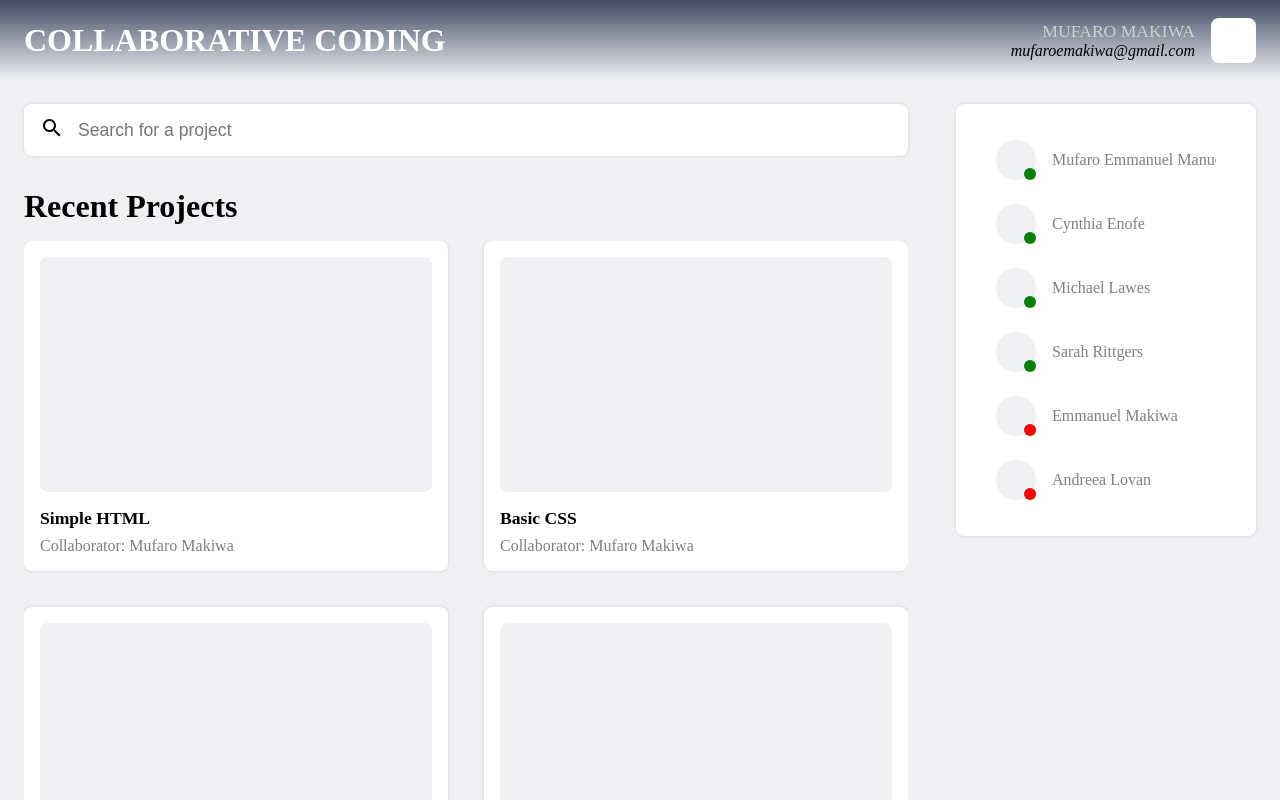
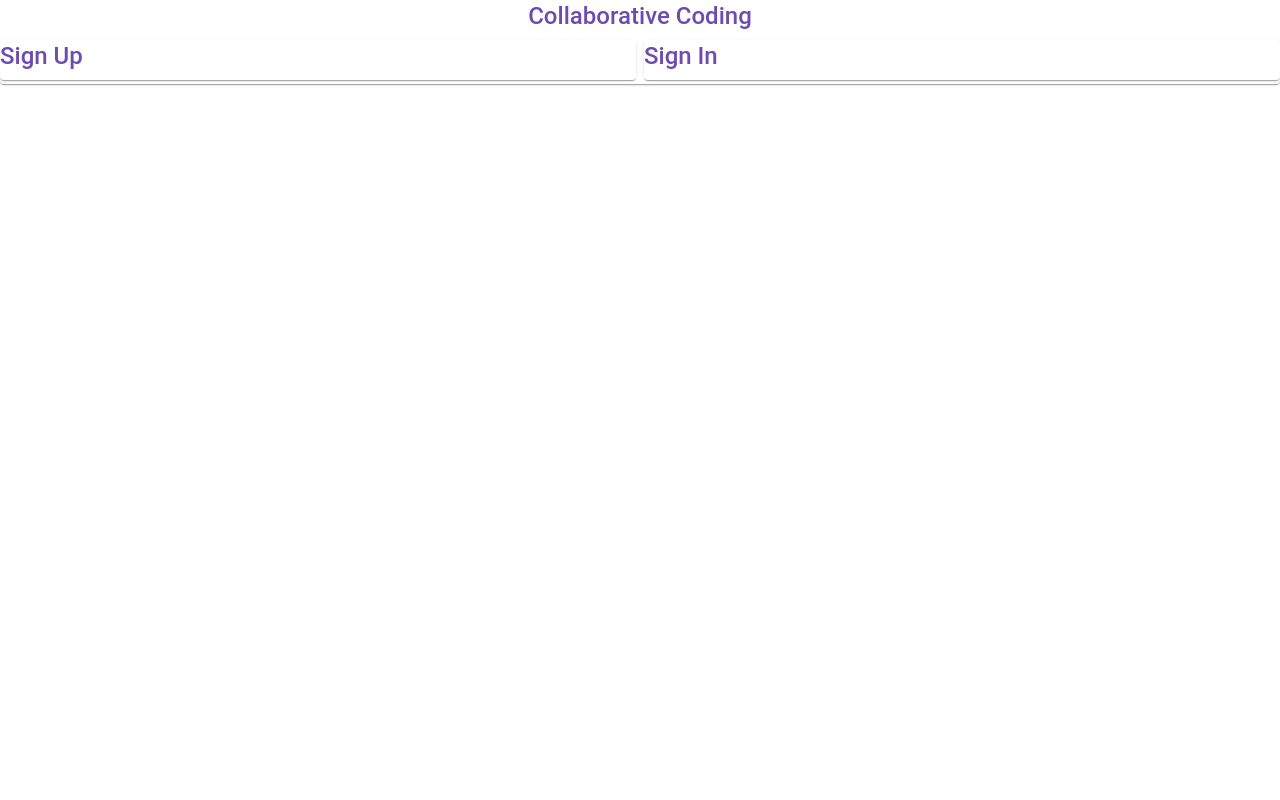
Before and after one commit to sarahrittgers26/sps-2021-team-18, a React (Create React App) app: page /#/ in a window 1280 px wide. Shown: the top 800 px of the page. Built offline with nearby package versions, Linux system fonts and the light colour scheme.

Commit message:
Updates routes in App.js

```diff
--- a/src/main/webapp/App.js
+++ b/src/main/webapp/App.js
@@ -13,11 +13,9 @@ function App() {
   return (
     <ThemeProvider theme={theme}>
       <HashRouter history={history}>
-        {/* <Route path="/" exact component={Auth} />
+        <Route path="/" exact component={Auth} />
         <Route path="/editor" exact component={Editor} />
-        <Route path="/projects" exact component={Projects} /> */}
-
-        <Route path="/" exact component={Projects} />
+        <Route path="/projects" exact component={Projects} />
       </HashRouter>
     </ThemeProvider>
   );
--- a/src/main/webapp/components/Auth/Auth.js
+++ b/src/main/webapp/components/Auth/Auth.js
@@ -199,7 +199,7 @@ const Auth = ({ history }) => {
 
       const signInInfo = { username: username, email: email };
       //dispatch(signIn(signInInfo));
-      history.push('/editor');
+      history.push('/projects');
     } catch (err) {
       // If error occurs notify user
       if (err) {
@@ -234,7 +234,7 @@ const Auth = ({ history }) => {
 	} else {
 	  const signInInfo = { username: username, email: errorAndEmail[1] };
 	  //dispatch(signIn(signInInfo));
-	  history.push('/editor');
+	  history.push('/projects');
 	}
       } else {
         setUsernameError(true);
```
Also changed, not shown: 2 other files (tests, documents, lock files or other folders).
